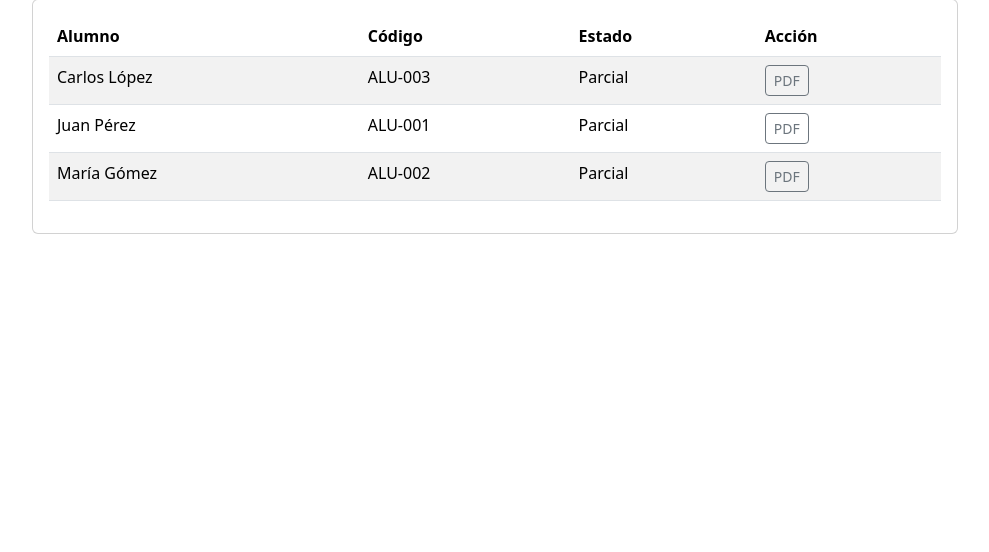
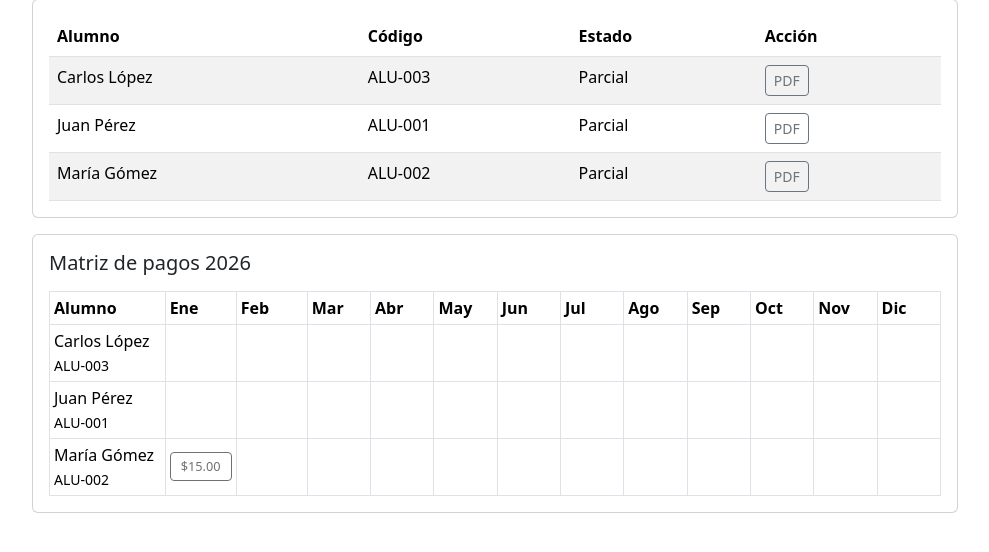
Before and after one commit to jaimeefrainguira/alumnos, a PHP site: page / in a window 1280 px wide. Shown: the part 230-782 px from the top of the page, without its empty margins (145-1134 px from the left). Run offline with PHP 8.4, Linux system fonts and the light colour scheme; data comes from the database, SQL or seed files in the repository.

Commit message:
Restaurar matriz de pagos en la vista pública

```diff
--- a/app/controllers/PublicController.php
+++ b/app/controllers/PublicController.php
@@ -14,9 +14,13 @@ final class PublicController extends Controller
     public function home(): void
     {
         $anio = (int) date('Y');
-        $results = $this->buildResults('', $anio);
+        $term = '';
+        $results = $this->buildResults($term, $anio);
+        $totals = (new Abono())->totalsMatrix($anio);
+        $cuota = (new Cuota())->getByYear($anio);
+        $valorCuota = (float) ($cuota['valor'] ?? 0);
 
-        $this->view('public/search', compact('results', 'anio'));
+        $this->view('public/search', compact('results', 'term', 'anio', 'totals', 'valorCuota'));
     }
 
     public function search(): void
@@ -24,8 +28,11 @@ final class PublicController extends Controller
         $term = trim($_GET['q'] ?? '');
         $anio = (int) ($_GET['anio'] ?? date('Y'));
         $results = $this->buildResults($term, $anio);
+        $totals = (new Abono())->totalsMatrix($anio);
+        $cuota = (new Cuota())->getByYear($anio);
+        $valorCuota = (float) ($cuota['valor'] ?? 0);
 
-        $this->view('public/search', compact('results', 'term', 'anio'));
+        $this->view('public/search', compact('results', 'term', 'anio', 'totals', 'valorCuota'));
     }
 
     private function buildResults(string $term, int $anio): array
--- a/app/views/public/search.php
+++ b/app/views/public/search.php
@@ -1,3 +1,4 @@
+<?php $meses = [1=>'Ene',2=>'Feb',3=>'Mar',4=>'Abr',5=>'May',6=>'Jun',7=>'Jul',8=>'Ago',9=>'Sep',10=>'Oct',11=>'Nov',12=>'Dic']; ?>
 <div class="row justify-content-center">
     <div class="col-md-10">
         <div class="card mb-3">
@@ -11,9 +12,9 @@
             </div>
         </div>
 
-        <div class="card">
+        <div class="card mb-3">
             <div class="card-body">
-                <table class="table table-striped">
+                <table class="table table-striped mb-0">
                     <thead><tr><th>Alumno</th><th>Código</th><th>Estado</th><th>Acción</th></tr></thead>
                     <tbody>
                     <?php foreach (($results ?? []) as $r): ?>
@@ -28,5 +29,29 @@
                 </table>
             </div>
         </div>
+
+        <div class="card">
+            <div class="card-body">
+                <h5 class="mb-3">Matriz de pagos <?= (int) ($anio ?? date('Y')); ?></h5>
+                <div class="table-responsive">
+                    <table class="table table-bordered table-sm align-middle payment-matrix mb-0">
+                        <thead><tr><th>Alumno</th><?php foreach ($meses as $m): ?><th><?= $m; ?></th><?php endforeach; ?></tr></thead>
+                        <tbody>
+                        <?php foreach (($results ?? []) as $alumno): ?>
+                            <tr>
+                                <td><?= htmlspecialchars($alumno['nombre']); ?><br><small><?= htmlspecialchars($alumno['codigo']); ?></small></td>
+                                <?php foreach ($meses as $numero => $nombreMes):
+                                    $paid = (float) (($totals[(int) $alumno['id']][$numero] ?? 0));
+                                    $status = $paid >= ($valorCuota ?? 0) && ($valorCuota ?? 0) > 0 ? 'paid' : ($paid > 0 ? 'partial' : 'pending');
+                                ?>
+                                    <td><span class="btn btn-sm w-100 status-<?= $status; ?> disabled">$<?= number_format($paid, 2); ?></span></td>
+                                <?php endforeach; ?>
+                            </tr>
+                        <?php endforeach; ?>
+                        </tbody>
+                    </table>
+                </div>
+            </div>
+        </div>
     </div>
 </div>
```
